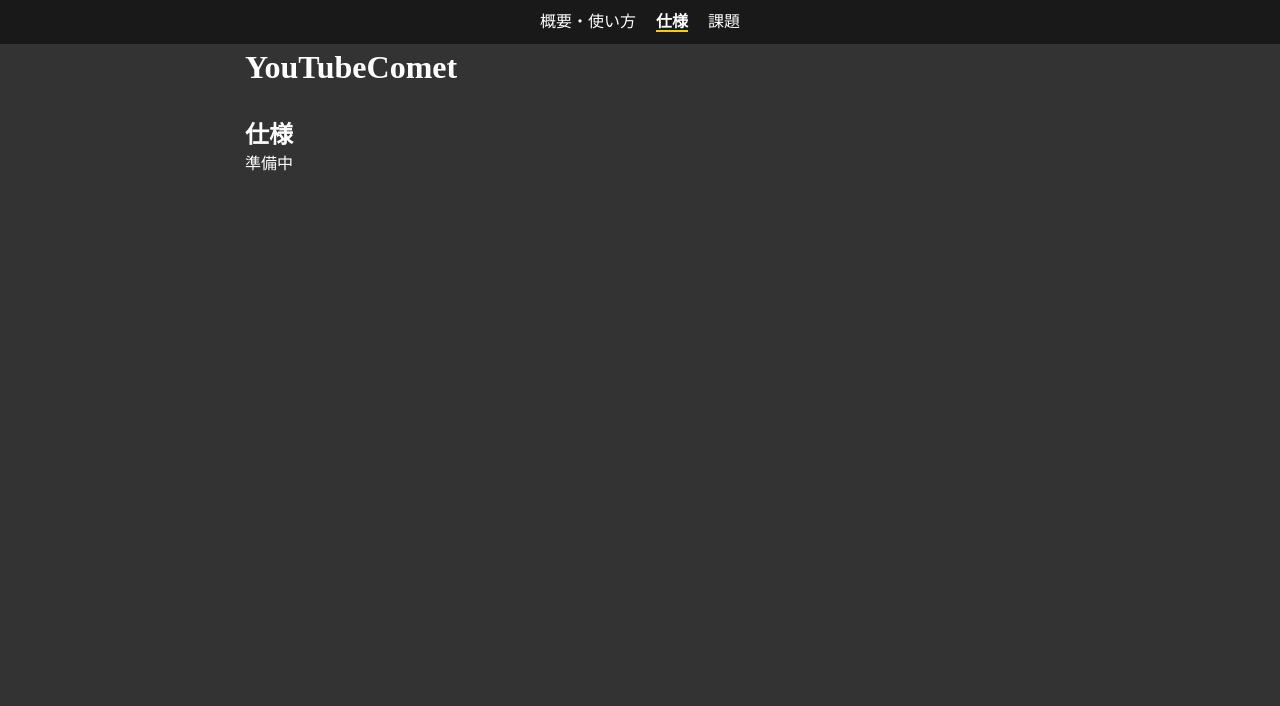
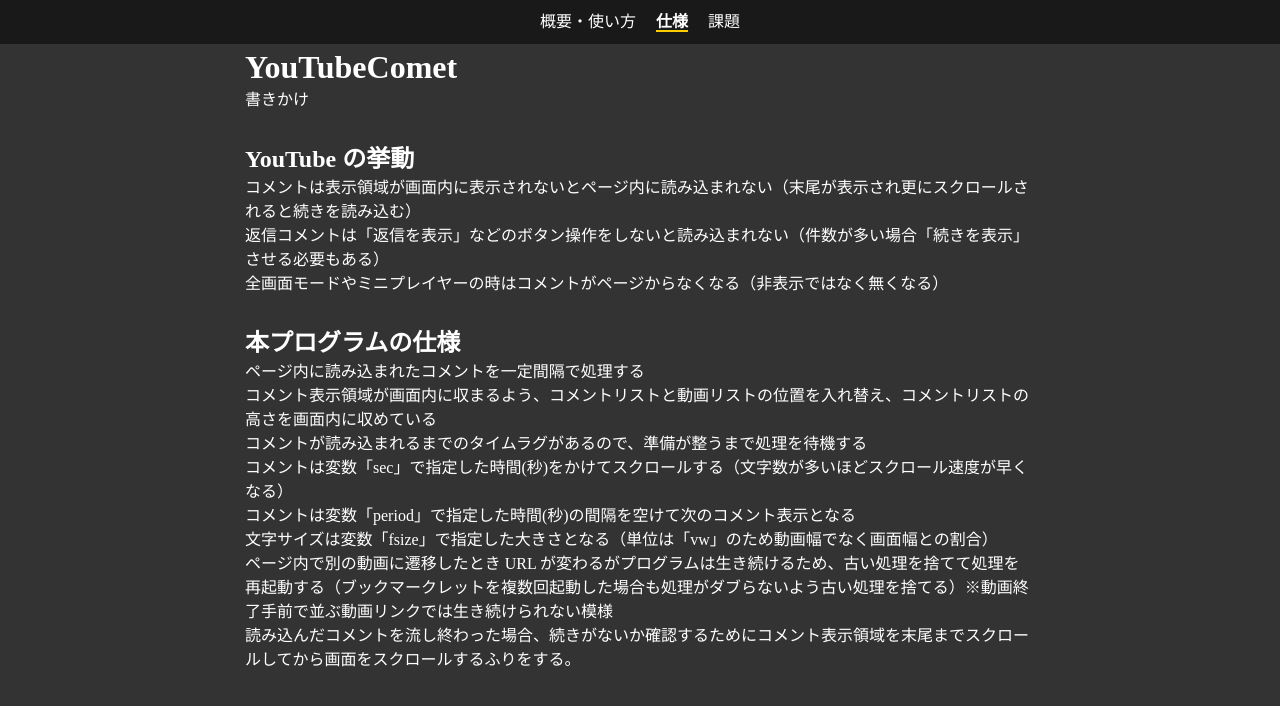
Before and after one commit to gharacter/YouTubeComet, a plain HTML site: page docs/index.html in a window 1280 px wide. Both pictures are taken after a click on the label "仕様". Drawn offline with Linux system fonts and the light colour scheme.

Commit message:
Update index.html

```diff
--- a/docs/index.html
+++ b/docs/index.html
@@ -218,6 +218,9 @@
 				}
 				if(cList.length <= cnt || state != "play" || getComputedStyle(c).getPropertyValue("display")!="block"){
 					log("COME_WAIT: "+ cnt);
+					cCont.scrollTop = cCont.scrollHeight;
+					scrollBy(0,1);
+					scrollBy(0,-1);
 					return;
 				}
 				log("COME: "+ cnt);
@@ -239,6 +242,7 @@
 				<h2>更新日</h2>
 				<p>
 					<ul>
+						<li>2021-12-07 仕様を少し記述，大量コメントがある場合スクロールしないと続きが読み込まれない問題に対応</li>
 						<li>2021-04-27 このページを作成</li>
 						<li>2021-04-22 Twitter に投稿</li>
 					</ul>
@@ -256,10 +260,28 @@
 			<div class="content">
 				<div class="title"><h1>YouTubeComet</h1></div>
 
-				<div class="subtitle"><h2>仕様</h2></div>
 				<p>
-					準備中
+					書きかけ
 				</p>
+
+				<div class="subtitle"><h2>YouTube の挙動</h2></div>
+				<ul>
+					<li>コメントは表示領域が画面内に表示されないとページ内に読み込まれない（末尾が表示され更にスクロールされると続きを読み込む）</li>
+					<li>返信コメントは「返信を表示」などのボタン操作をしないと読み込まれない（件数が多い場合「続きを表示」させる必要もある）</li>
+					<li>全画面モードやミニプレイヤーの時はコメントがページからなくなる（非表示ではなく無くなる）</li>
+				</ul>
+
+				<div class="subtitle"><h2>本プログラムの仕様</h2></div>
+				<ul>
+					<li>ページ内に読み込まれたコメントを一定間隔で処理する</li>
+					<li>コメント表示領域が画面内に収まるよう、コメントリストと動画リストの位置を入れ替え、コメントリストの高さを画面内に収めている</li>
+					<li>コメントが読み込まれるまでのタイムラグがあるので、準備が整うまで処理を待機する</li>
+					<li>コメントは変数「sec」で指定した時間(秒)をかけてスクロールする（文字数が多いほどスクロール速度が早くなる）</li>
+					<li>コメントは変数「period」で指定した時間(秒)の間隔を空けて次のコメント表示となる</li>
+					<li>文字サイズは変数「fsize」で指定した大きさとなる（単位は「vw」のため動画幅でなく画面幅との割合）</li>
+					<li>ページ内で別の動画に遷移したとき URL が変わるがプログラムは生き続けるため、古い処理を捨てて処理を再起動する（ブックマークレットを複数回起動した場合も処理がダブらないよう古い処理を捨てる）※動画終了手前で並ぶ動画リンクでは生き続けられない模様</li>
+					<li>読み込んだコメントを流し終わった場合、続きがないか確認するためにコメント表示領域を末尾までスクロールしてから画面をスクロールするふりをする。</li>
+				</ul>
 			</div>
 		</div>
 		<div class="page">
```
